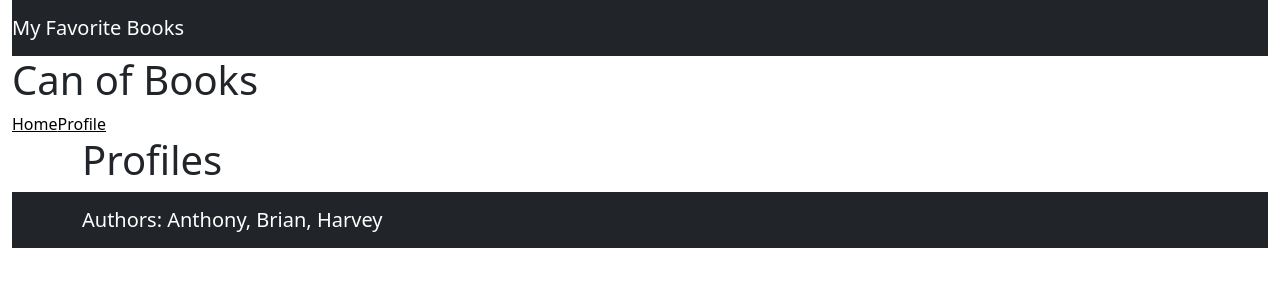
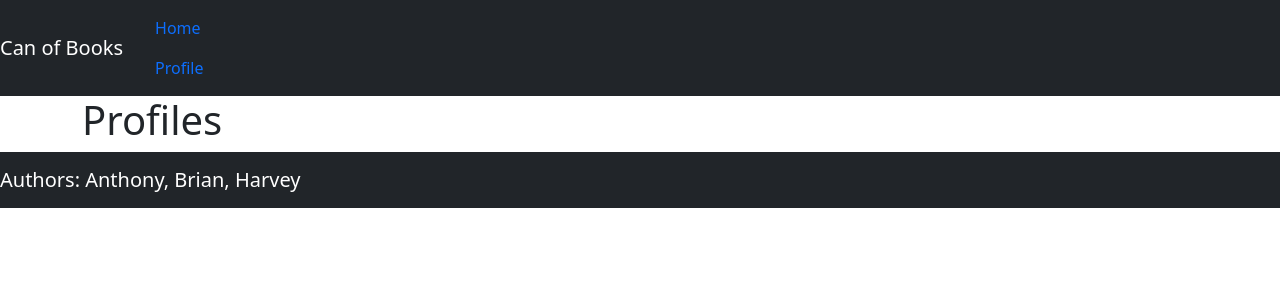
Before and after one commit to table-13/can-of-books-frontend, a React (Create React App) app: page /Profile in a window 1280 px wide. Shown: the top 300 px of the page. Built offline with nearby package versions, Linux system fonts and the light colour scheme.

Commit message:
move nav to header

```diff
--- a/src/App.js
+++ b/src/App.js
@@ -1,19 +1,50 @@
-import "bootstrap/dist/css/bootstrap.min.css";
-import Container from "react-bootstrap/Container";
+import React from "react";
 import Main from "./components/Main.js";
 import Header from "./components/Header.js";
 import Footer from "./components/Footer.js";
+import Profile from "./components/Profile";
 
-import "./App.css";
+import "bootstrap/dist/css/bootstrap.min.css";
+import { BrowserRouter as Router, Switch, Route } from "react-router-dom";
 
-function App() {
-  return (
-    <Container fluid>
-      <Header title="Can of Books" />
-      <Main />
-      <Footer text="Authors: Anthony, Brian, Harvey" />
-    </Container>
-  );
+class App extends React.Component {
+  constructor(props) {
+    super(props);
+    this.state = {
+      user: null,
+    };
+  }
+
+  loginHandler = (user) => {
+    this.setState({
+      user,
+    });
+  };
+
+  logoutHandler = () => {
+    this.setState({
+      user: null,
+    });
+  };
+  render() {
+    return (
+      <>
+        <Router>
+          <Header user={this.state.user} onLogout={this.logoutHandler} />
+          <Switch>
+            <Route exact path="/">
+              {/* TODO: if the user is logged in, render the `BestBooks` component, if they are not, render the `Login` component */}
+              <Main path="Main" />
+            </Route>
+            <Route path="/Profile">
+              {/* TODO: add a route with a path of '/profile' that renders a `Profile` component */}
+              <Profile path="Profile" />
+            </Route>
+          </Switch>
+          <Footer text="Authors: Anthony, Brian, Harvey" />
+        </Router>
+      </>
+    );
+  }
 }
-
 export default App;
--- a/src/components/Footer.js
+++ b/src/components/Footer.js
@@ -1,14 +1,11 @@
 import { Component } from "react";
 import Navbar from "react-bootstrap/Navbar";
-import Container from "react-bootstrap/Container";
 
 class Header extends Component {
   render() {
     return (
       <Navbar bg="dark" variant="dark">
-        <Container>
-          <Navbar.Brand>{this.props.text}</Navbar.Brand>
-        </Container>
+        <Navbar.Brand>{this.props.text}</Navbar.Brand>
       </Navbar>
     );
   }
--- a/src/components/Header.js
+++ b/src/components/Header.js
@@ -1,14 +1,21 @@
 import React from "react";
-import { Navbar } from "react-bootstrap";
-//import { Link } from "react-router-dom";
+import { Navbar, NavItem } from "react-bootstrap";
+import { Link } from "react-router-dom";
 import "../Header.css";
 
 class Header extends React.Component {
   render() {
     return (
       <Navbar collapseOnSelect expand="lg" bg="dark" variant="dark">
-        <Navbar.Brand>My Favorite Books</Navbar.Brand>
-        {/* <NavItem><Link to="/" className="nav-link">Home</Link></NavItem> */}
+        <Navbar.Brand>Can of Books</Navbar.Brand>
+        <NavItem>
+          <Link to="/" className="nav-link">
+            Home
+          </Link>
+          <Link to="/Profile" className="nav-link">
+            Profile
+          </Link>
+        </NavItem>
         {/* TODO: if the user is logged in, render a navigation link to profile page */}
         {/* TODO: if the user is logged in, render the `LogoutButton` */}
       </Navbar>
--- a/src/components/Main.js
+++ b/src/components/Main.js
@@ -1,18 +1,5 @@
-
 import { Component } from "react";
-// import BestBooks from ".BestBooks.js";
-
-
 import BestBooks from "./BestBooks";
-import Profile from "./Profile";
-
-
-import {
-  BrowserRouter as Router,
-  Switch,
-  Route,
-  Link,
-} from "react-router-dom";
 
 export default class Main extends Component {
   constructor(props) {
@@ -23,29 +10,9 @@ export default class Main extends Component {
   }
   render() {
     return (
-
       <>
-      <Router>
-        <nav>
-          <h1>Can of Books</h1>
-          <Link to="/BestBooks">Home</Link>
-          <Link to="/Profile">Profile</Link>
-        </nav>
-        <Switch>
-          <Route path="/BestBooks">
-          <BestBooks />
-          </Route>
-          <Route path="/Profile">
-           <Profile />
-          </Route>
-        </Switch>
-      </Router>
-
-
-
-    </>
-
-
+        <BestBooks />
+      </>
     );
   }
 }
```
